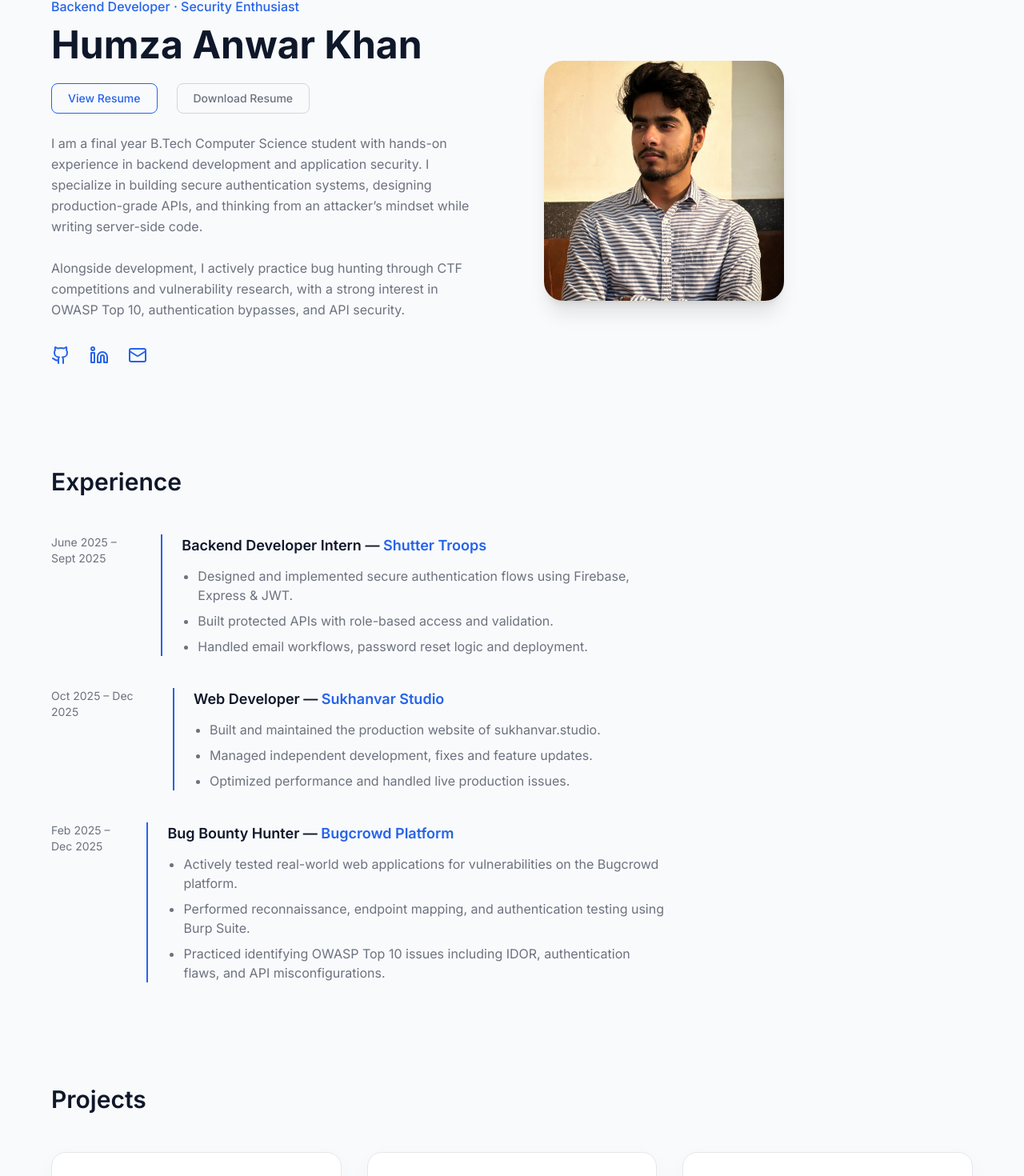
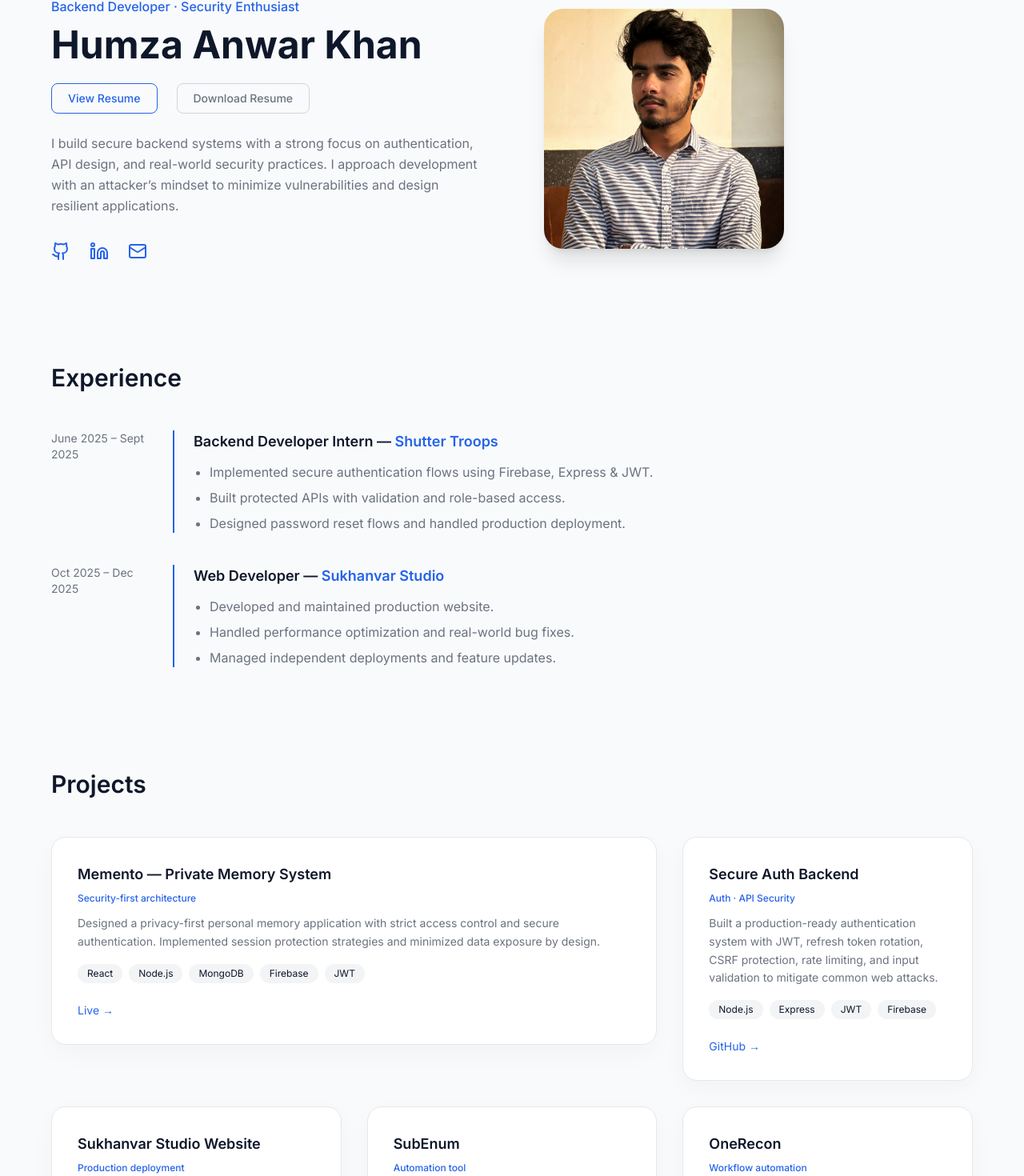
Before and after one commit to humzaanwarkhan/my-portfolio, a React (Vite) app: page / in a window 1280 px wide. Shown: the part 100-1570 px from the top of the page at 80% size. Built offline with nearby package versions, Linux system fonts and the light colour scheme.

Commit message:
resume updated

```diff
--- a/src/App.jsx
+++ b/src/App.jsx
@@ -10,6 +10,7 @@ export default function App() {
           <p className="text-primary font-medium mb-3">
             Backend Developer · Security Enthusiast
           </p>
+
           <div className="flex items-center gap-6 flex-wrap">
             <h1 className="text-5xl font-bold">Humza Anwar Khan</h1>
 
@@ -31,41 +32,20 @@ export default function App() {
           </div>
 
           <p className="text-muted mt-6 max-w-xl leading-relaxed">
-            I am a final year B.Tech Computer Science student with hands-on
-            experience in backend development and application security. I
-            specialize in building secure authentication systems, designing
-            production-grade APIs, and thinking from an attacker’s mindset while
-            writing server-side code.
-            <br />
-            <br />
-            Alongside development, I actively practice bug hunting through CTF
-            competitions and vulnerability research, with a strong interest in
-            OWASP Top 10, authentication bypasses, and API security.
+            I build secure backend systems with a strong focus on authentication,
+            API design, and real-world security practices. I approach development
+            with an attacker’s mindset to minimize vulnerabilities and design
+            resilient applications.
           </p>
 
           <div className="flex gap-6 mt-8 text-primary">
-            <a
-              href="https://github.com/humzaanwarkhan"
-              target="_blank"
-              rel="noopener noreferrer"
-              className="hover:opacity-70 transition"
-            >
+            <a href="https://github.com/humzaanwarkhan" target="_blank">
               <Github />
             </a>
-
-            <a
-              href="https://www.linkedin.com/in/humza-anwar-khan"
-              target="_blank"
-              rel="noopener noreferrer"
-              className="hover:opacity-70 transition"
-            >
+            <a href="https://linkedin.com/in/humza-anwar-khan" target="_blank">
               <Linkedin />
             </a>
-
-            <a
-              href="mailto:humzaanwarkhan@gmail.com"
-              className="hover:opacity-70 transition"
-            >
+            <a href="mailto:humzaanwarkhan@gmail.com">
               <Mail />
             </a>
           </div>
@@ -84,9 +64,9 @@ export default function App() {
             company="Shutter Troops"
             duration="June 2025 – Sept 2025"
             points={[
-              "Designed and implemented secure authentication flows using Firebase, Express & JWT.",
-              "Built protected APIs with role-based access and validation.",
-              "Handled email workflows, password reset logic and deployment.",
+              "Implemented secure authentication flows using Firebase, Express & JWT.",
+              "Built protected APIs with validation and role-based access.",
+              "Designed password reset flows and handled production deployment.",
             ]}
           />
 
@@ -95,20 +75,9 @@ export default function App() {
             company="Sukhanvar Studio"
             duration="Oct 2025 – Dec 2025"
             points={[
-              "Built and maintained the production website of sukhanvar.studio.",
-              "Managed independent development, fixes and feature updates.",
-              "Optimized performance and handled live production issues.",
-            ]}
-          />
-
-          <ExperienceItem
-            role="Bug Bounty Hunter"
-            company="Bugcrowd Platform"
-            duration="Feb 2025 – Dec 2025"
-            points={[
-              "Actively tested real-world web applications for vulnerabilities on the Bugcrowd platform.",
-              "Performed reconnaissance, endpoint mapping, and authentication testing using Burp Suite.",
-              "Practiced identifying OWASP Top 10 issues including IDOR, authentication flaws, and API misconfigurations.",
+              "Developed and maintained production website.",
+              "Handled performance optimization and real-world bug fixes.",
+              "Managed independent deployments and feature updates.",
             ]}
           />
         </div>
@@ -118,37 +87,53 @@ export default function App() {
       <section className="section px-6">
         <h2 className="text-3xl font-semibold mb-12">Projects</h2>
 
-        <div className="grid md:grid-cols-2 xl:grid-cols-3 gap-8 auto-rows-fr">
+        <div className="grid md:grid-cols-2 xl:grid-cols-3 gap-8">
+          {/* FEATURED */}
+          <div className="md:col-span-2">
             <Project
-            title="Memento - Your private space"
-            desc="A secure personal memory & notes management application built with a strong focus on privacy. Designed to minimize data exposure, implement strict access controls, and follow secure authentication principles to protect user information."
+              featured
+              title="Memento — Private Memory System"
+              desc="Designed a privacy-first personal memory application with strict access control and secure authentication. Implemented session protection strategies and minimized data exposure by design."
               website="https://memento-frontend-phi.vercel.app"
+              tech={["React", "Node.js", "MongoDB", "Firebase", "JWT"]}
+              highlight="Security-first architecture"
+            />
+          </div>
+
+          <Project
+            title="Secure Auth Backend"
+            desc="Built a production-ready authentication system with JWT, refresh token rotation, CSRF protection, rate limiting, and input validation to mitigate common web attacks."
+            link="https://github.com/humzaanwarkhan/secure-auth-repo"
+            tech={["Node.js", "Express", "JWT", "Firebase"]}
+            highlight="Auth · API Security"
           />
 
           <Project
-            title="Sukhanvar Studio's Website"
-            desc="An e-commerce website developed for a lifestyle brand, sukhanvar.studio, handling product showcase, content flow, and frontend performance optimization."
+            title="Sukhanvar Studio Website"
+            desc="Developed a live e-commerce website with optimized frontend performance and clean content flow for better user experience."
             website="https://sukhanvar.com"
-          />
-          <Project
-            title="Secure Auth Backend"
-            desc="A security-first backend authentication system implementing JWT-based access control, Firebase authentication, CSRF protection, rate limiting, and input validation to defend against common web vulnerabilities."
-            link="https://github.com/humzaanwarkhan/secure-auth-repo"
+            tech={["React", "Tailwind"]}
+            highlight="Production deployment"
           />
 
           <Project
             title="SubEnum"
-            desc="A Python-based subdomain enumeration tool to extract subdomains from wildcard scopes, assisting in information gathering and reconnaissance during penetration testing."
+            desc="Built a Python-based subdomain enumeration tool for extracting subdomains from wildcard scopes during reconnaissance."
             link="https://github.com/humzaanwarkhan/subEnum"
+            tech={["Python"]}
+            highlight="Automation tool"
           />
 
           <Project
             title="OneRecon"
-            desc="A Python automation tool that combines five critical reconnaissance processes into a single streamlined workflow, reducing manual effort during bug hunting."
+            desc="Automated multiple reconnaissance processes into a unified workflow, reducing manual effort and improving efficiency."
             link="https://github.com/humzaanwarkhan/oneRecon"
+            tech={["Python"]}
+            highlight="Workflow automation"
           />
         </div>
       </section>
+
       <Footer />
     </div>
   );
@@ -174,25 +159,50 @@ function ExperienceItem({ role, company, duration, points }) {
   );
 }
 
-function Project({ title, desc, link, website }) {
+function Project({ title, desc, link, website, tech, featured, highlight }) {
   return (
-    <div className="card p-8 flex flex-col justify-between">
+    <div
+      className={`card p-8 flex flex-col justify-between transition duration-300
+      hover:-translate-y-2 hover:shadow-xl ${
+        featured ? "border-2 border-primary bg-gray-50" : ""
+      }`}
+    >
       <div>
         <h3 className="font-semibold text-lg">{title}</h3>
+
+        {highlight && (
+          <p className="text-xs text-primary mt-2 font-medium">
+            {highlight}
+          </p>
+        )}
+
         <p className="text-muted mt-3 text-sm leading-relaxed">{desc}</p>
+
+        {/* TECH STACK */}
+        <div className="flex flex-wrap gap-2 mt-4">
+          {tech?.map((t, i) => (
+            <span
+              key={i}
+              className="text-xs bg-gray-100 px-3 py-1 rounded-full"
+            >
+              {t}
+            </span>
+          ))}
+        </div>
       </div>
 
+      <div className="flex gap-4 mt-6">
         {link && (
-        <a href={link} target="_blank" className="text-primary mt-4">
-          View on GitHub →
+          <a href={link} target="_blank" className="text-primary text-sm">
+            GitHub →
           </a>
         )}
-
         {website && (
-        <a href={website} target="_blank" className="text-primary mt-4">
-          Visit Website →
+          <a href={website} target="_blank" className="text-primary text-sm">
+            Live →
           </a>
         )}
+      </div>
     </div>
   );
 }
@@ -200,9 +210,9 @@ function Project({ title, desc, link, website }) {
 function Footer() {
   return (
     <footer className="mt-32 border-t border-gray-200 pt-10 pb-6 text-center text-sm text-muted">
-      <p>© {new Date().getFullYear()} Humza Anwar Khan. All rights reserved.</p>
+      <p>© {new Date().getFullYear()} Humza Anwar Khan</p>
       <p className="mt-2">
-        Built with React & Tailwind · Security-first mindset
+        Built with React & Tailwind · Security-focused development
       </p>
     </footer>
   );
```
Lines whose indentation alone changed are shown as unchanged.
